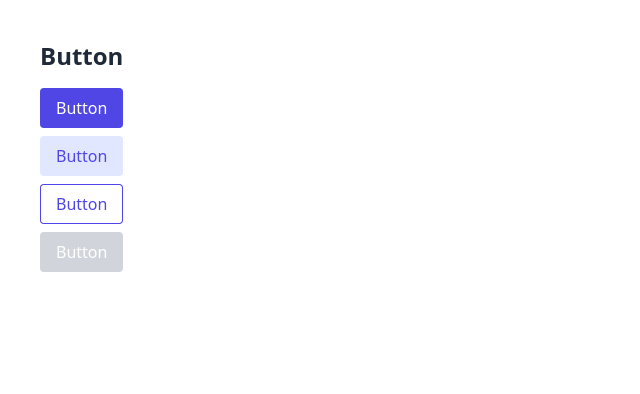
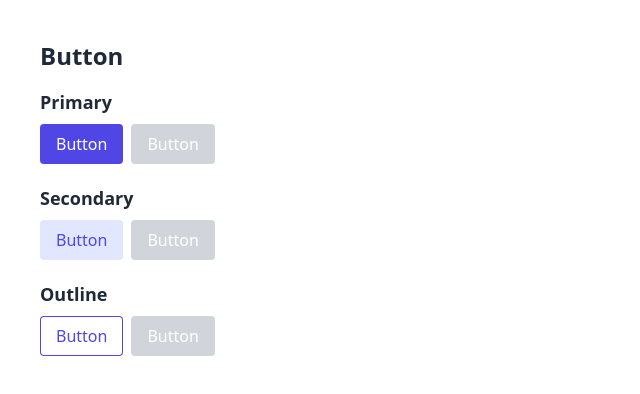
Before and after one commit to tedigc/ds, a Next.js app: page /components/button in a window 1280 px wide. Shown: the top 394 px of the page, without its empty margins (0-640 px from the left). Built offline with nearby package versions, Linux system fonts and the light colour scheme.

Commit message:
improve layout

```diff
--- a/src/components/Button/Button.css
+++ b/src/components/Button/Button.css
@@ -1,5 +1,5 @@
 .btn {
-  @apply block transition-all px-4 py-2 rounded;
+  @apply flex transition-all px-4 py-2 rounded;
   @apply text-white text-base font-light;
   @apply disabled:bg-gray-300 disabled:cursor-not-allowed disabled:ring-0;
 }
@@ -8,12 +8,14 @@
   @apply bg-indigo-600;
   @apply hover:bg-indigo-500;
   @apply active:bg-indigo-800 active:ring-2 active:ring-indigo-500;
+  @apply disabled:bg-gray-300 disabled:cursor-not-allowed disabled:ring-0;
 }
 
 .btn-secondary {
   @apply bg-indigo-100 text-indigo-600;
   @apply hover:bg-indigo-200;
   @apply active:bg-indigo-300 active:ring-2 active:ring-indigo-500;
+  @apply disabled:bg-gray-300 disabled:cursor-not-allowed disabled:ring-0;
 }
 
 .btn-outline {
@@ -23,4 +25,5 @@
   @apply bg-white text-indigo-600 border-indigo-600;
   @apply hover:bg-indigo-50;
   @apply active:bg-indigo-200 active:ring-2 active:ring-indigo-500;
+  @apply disabled:bg-gray-300 disabled:cursor-not-allowed disabled:ring-0;
 }
--- a/src/pages/components/button.tsx
+++ b/src/pages/components/button.tsx
@@ -1,21 +1,42 @@
 import React from "react";
+import Head from "next/head";
 import { Button } from "../../components";
 import { Layout } from "../../layouts";
 
 const Page = () => {
   return (
+    <>
+      <Head>
+        <title>Button</title>
+      </Head>
       <Layout>
         <h1 className="text-2xl font-bold text-gray-800 mb-4">Button</h1>
 
-      <Button className="mb-2">Button</Button>
-      <Button className="mb-2" variant="secondary">
-        Button
-      </Button>
-      <Button className="mb-2" variant="outline">
+        <h2 className="text-lg font-bold text-gray-800 mb-2 flex">Primary</h2>
+        <div className="flex mb-5">
+          <Button variant="primary" className="mr-2">
             Button
           </Button>
           <Button disabled>Button</Button>
+        </div>
+
+        <h2 className="text-lg font-bold text-gray-800 mb-2 flex">Secondary</h2>
+        <div className="flex mb-5">
+          <Button variant="secondary" className="mr-2">
+            Button
+          </Button>
+          <Button disabled>Button</Button>
+        </div>
+
+        <h2 className="text-lg font-bold text-gray-800 mb-2 flex">Outline</h2>
+        <div className="flex mb-5">
+          <Button variant="outline" className="mr-2">
+            Button
+          </Button>
+          <Button disabled>Button</Button>
+        </div>
       </Layout>
+    </>
   );
 };
 
--- a/tailwind.config.js
+++ b/tailwind.config.js
@@ -1,23 +1,23 @@
-// const colors = require("tailwindcss/colors");
+const colors = require("tailwindcss/colors");
 
 module.exports = {
   purge: {
     enabled: true,
     content: [
+      "./src/components/**/*.{js,ts,jsx,tsx}",
+      "./src/layouts/**/*.{js,ts,jsx,tsx}",
       "./src/pages/**/*.{js,ts,jsx,tsx}",
-      "./src/components/**/*.{js,ts,jsx,tsx}",
     ],
   },
   darkMode: false, // or 'media' or 'class'
-  theme: {},
-  // theme: {
-  //   extend: {
-  //     colors: {
-  //       ["primary"]: `var(--ds-primary, ${colors["red"]["400"]})`,
-  //       ["primary-dark"]: `var(--ds-primary-dark, ${colors["red"]["500"]})`,
-  //     },
-  //   },
-  // },
+  theme: {
+    extend: {
+      colors: {
+        ["primary"]: `var(--ds-primary, ${colors["red"]["400"]})`,
+        ["primary-dark"]: `var(--ds-primary-dark, ${colors["red"]["500"]})`,
+      },
+    },
+  },
   variants: {
     extend: {
       backgroundColor: ["active", "disabled"],
```
Also changed, not shown: src/layouts/Layout.tsx (+4 -4 lines), src/styles/theme.css (line endings or trailing spaces). Lines whose indentation alone changed are shown as unchanged.
